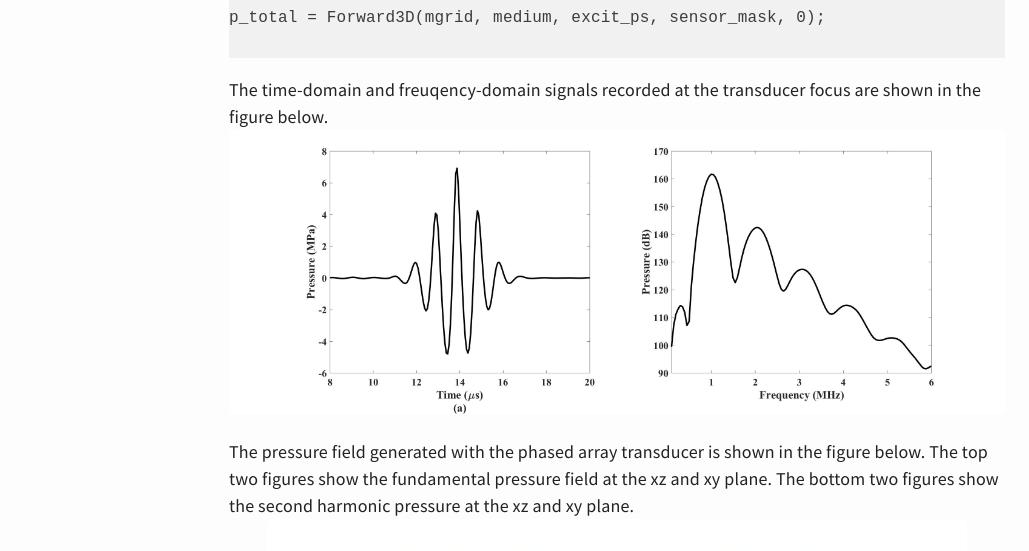
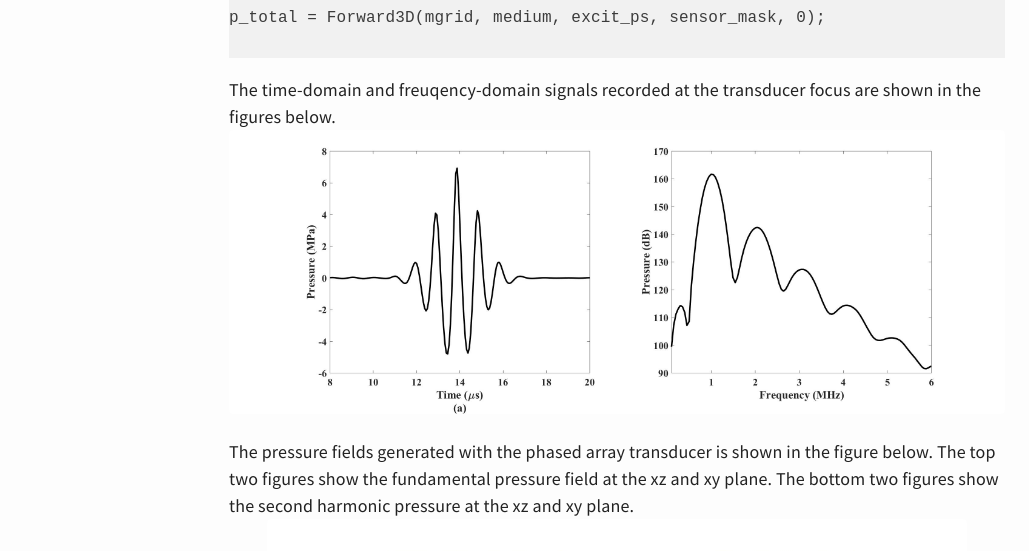
Before and after one commit to m-SOUND/mSOUND, a Jekyll site: the page built from _posts/2019-07-27-TMDM_3D_homogeneous.html, in a window 1280 px wide and 900 px high, scrolled down 2600 px. Shown: the part 182-733 px from the top of the window, without its empty margins (23-1052 px from the left). Built offline with Jekyll 4.4.1, drawn with Linux system fonts in a browser that asks for light colours.

Commit message:
Update 2019-07-27-TMDM_3D_homogeneous.html

```diff
--- a/_posts/2019-07-27-TMDM_3D_homogeneous.html
+++ b/_posts/2019-07-27-TMDM_3D_homogeneous.html
@@ -120,10 +120,10 @@ sensor_mask(40:120, 40:120, 2:end) = 1;
 p_total = Forward3D(mgrid, medium, excit_ps, sensor_mask, 0);
 </code>
 </pre>
-The time-domain and freuqency-domain signals recorded at the transducer focus are shown in the figure below.
+The time-domain and freuqency-domain signals recorded at the transducer focus are shown in the figures below.
 
 <img src="/mSOUND/img/TMDM_3D_homogeneous_time_freq.jpg" alt="Time and frequency-domain signals recorded at the transducer focus">
-The pressure field generated with the phased array transducer is shown in the figure below. The
+The pressure fields generated with the phased array transducer is shown in the figure below. The
 top two figures show the fundamental pressure field at the xz and xy plane. The bottom two figures show the second harmonic
 pressure at the xz and xy plane.
 <img src="/mSOUND/img/TMDM_3D_homogeneous.jpg" alt="Pressure field generated with the phased array">
```
